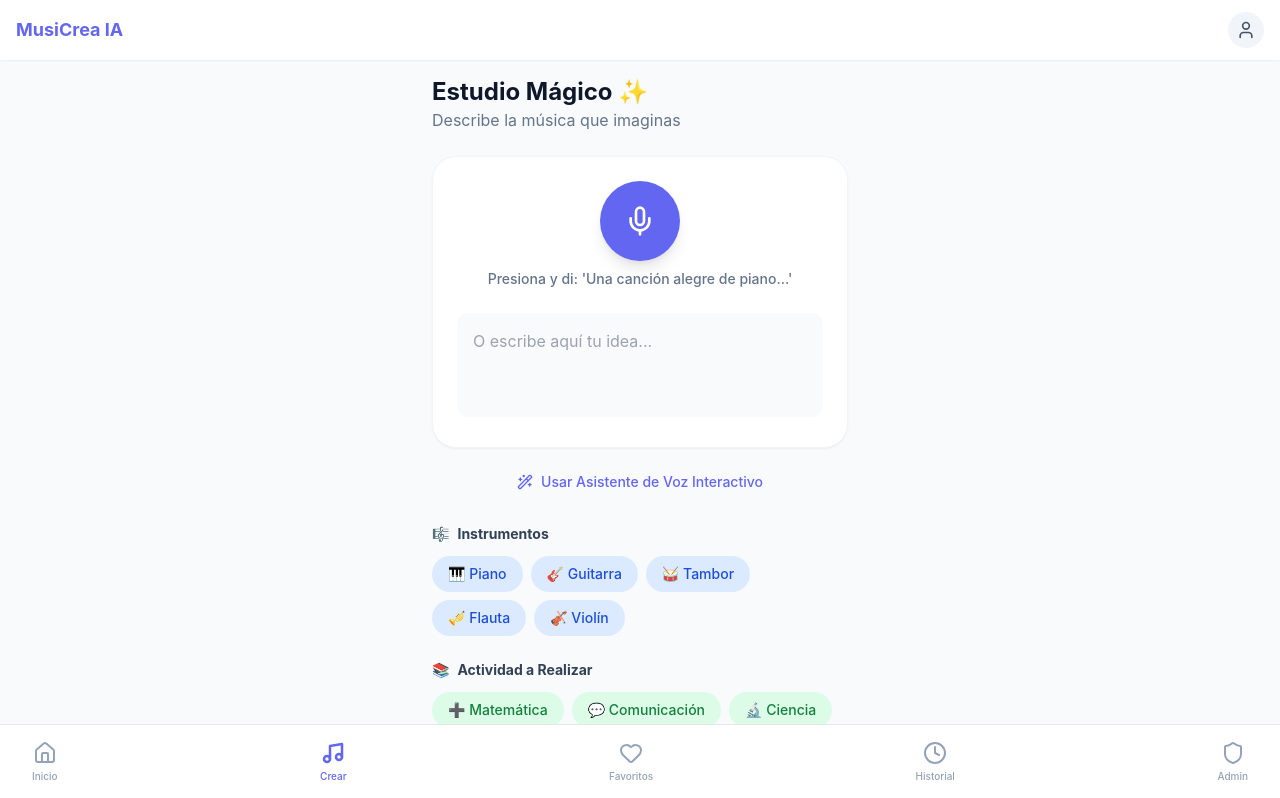
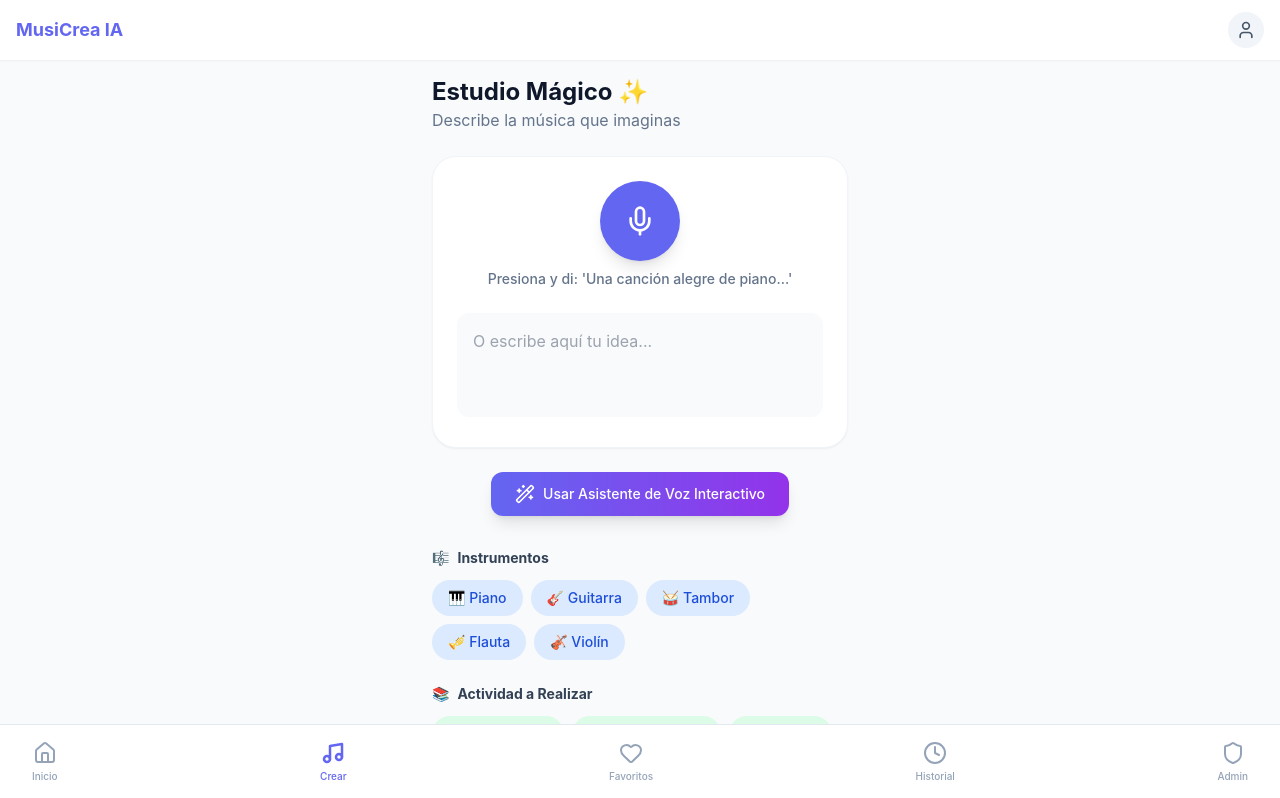
Before and after one commit to RicardoDQ73/swift-comet, a React (Vite) app in the folder frontend_new/: page /create in a window 1280 px wide. Shown: the top 798 px of the page. Built offline with nearby package versions, Linux system fonts and the light colour scheme; sample sign-in values are in the browser's storage.

Commit message:
Improved voice assistant button styling with gradient and shadow

```diff
--- a/frontend_new/src/pages/CreateMusic.jsx
+++ b/frontend_new/src/pages/CreateMusic.jsx
@@ -76,7 +76,14 @@
                 <VoiceInput onResult={(text) => setPrompt(text)} placeholder="Presiona y di: 'Una canción alegre de piano...'" />
                 <div className="w-full"><textarea value={prompt} onChange={(e) => setPrompt(e.target.value)} placeholder="O escribe aquí tu idea..." className="w-full p-4 rounded-xl bg-slate-50 border-none focus:ring-2 focus:ring-primary resize-none text-slate-700" rows="3" /></div>
             </div>
-            <div className="mb-8 text-center"><button onClick={() => setShowAssistant(true)} className="text-primary font-medium text-sm flex items-center justify-center gap-2 mx-auto hover:underline"><Wand2 size={16} /> Usar Asistente de Voz Interactivo</button></div>
+            <div className="mb-8 text-center">
+                <button
+                    onClick={() => setShowAssistant(true)}
+                    className="px-6 py-3 bg-gradient-to-r from-indigo-500 to-purple-600 text-white font-medium text-sm rounded-xl flex items-center justify-center gap-2 mx-auto hover:from-indigo-600 hover:to-purple-700 transition-all shadow-lg hover:shadow-xl hover:scale-105"
+                >
+                    <Wand2 size={20} /> Usar Asistente de Voz Interactivo
+                </button>
+            </div>
 
             {/* Categorías de Ideas Rápidas */}
             <div className="mb-8 space-y-6">
```
Lines whose indentation alone changed are shown as unchanged.
